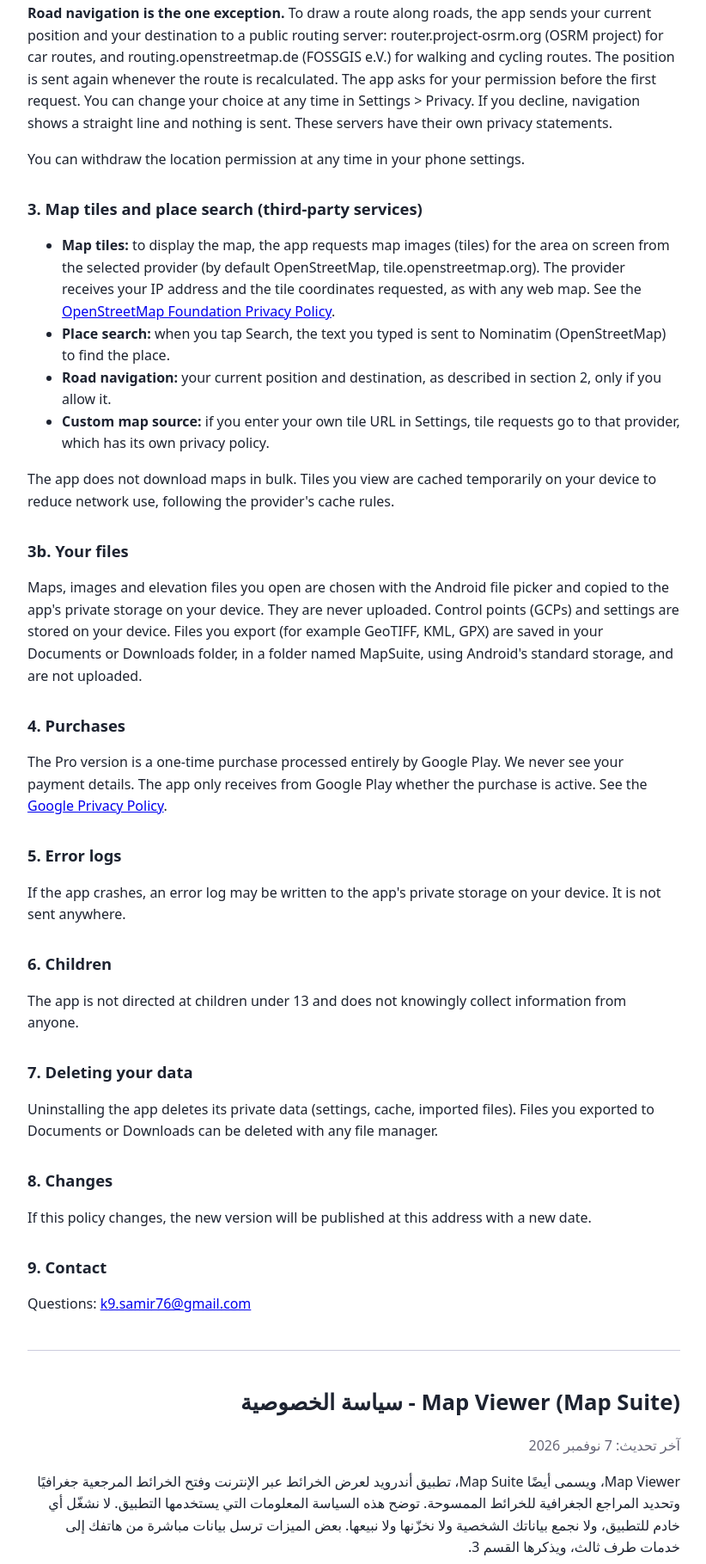
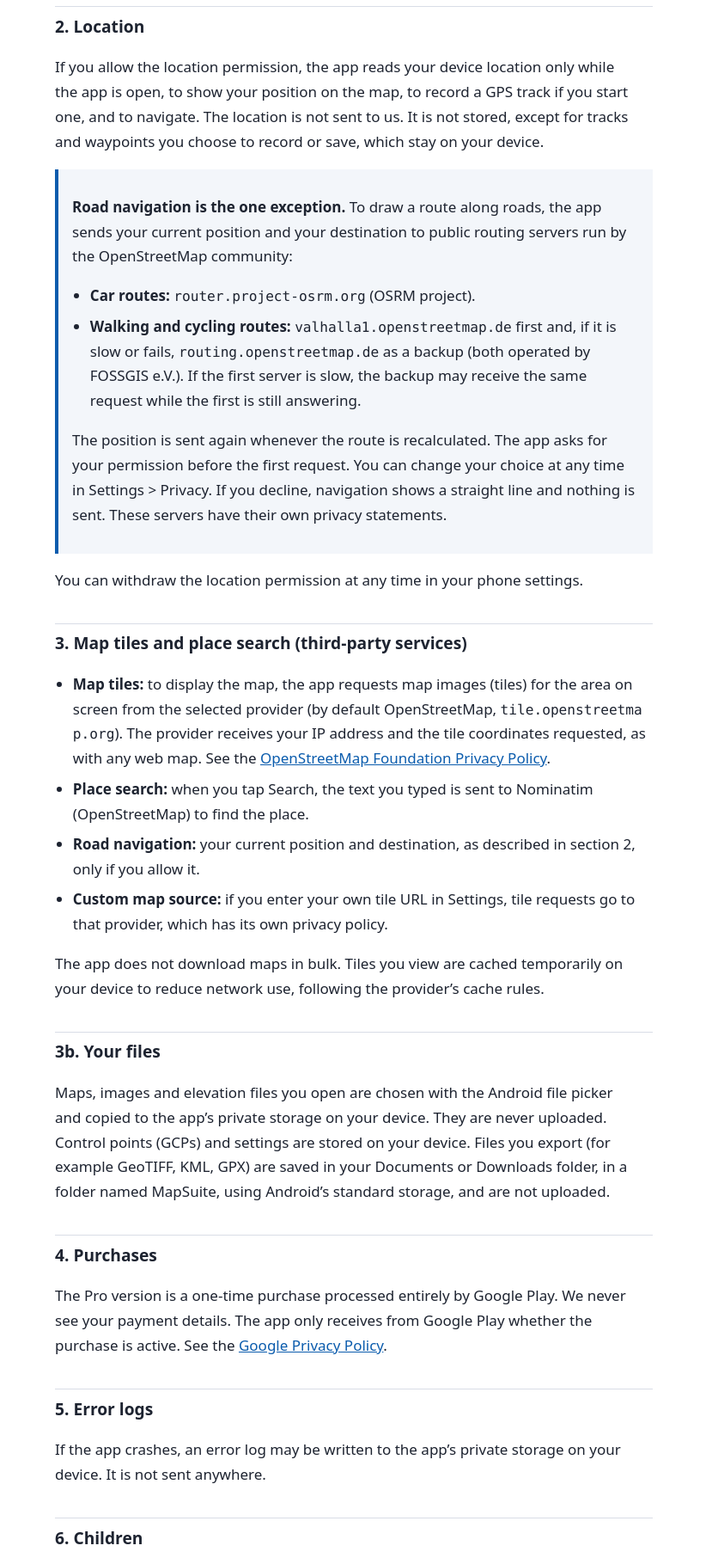
Before and after one commit to samirke2/Privacy-Policy, a plain HTML site: page index.html in a window 1280 px wide. Shown: the part 581-2400 px from the top of the page at 86% size, without its empty margins (228-1050 px from the left). Drawn offline with Linux system fonts and the light colour scheme.

Commit message:
Add files via upload

```diff
--- a/index.html
+++ b/index.html
@@ -5,46 +5,82 @@
 <meta name="viewport" content="width=device-width, initial-scale=1">
 <title>Map Viewer (Map Suite) - Privacy Policy</title>
 <style>
-  body{font-family:system-ui,-apple-system,"Segoe UI",Roboto,Arial,sans-serif;line-height:1.6;max-width:760px;margin:0 auto;padding:20px;color:#1d2330;background:#fff}
-  h1{font-size:1.6rem} h2{font-size:1.15rem;margin-top:1.6em}
-  hr{margin:2.5em 0;border:0;border-top:1px solid #ccd}
-  .rtl{direction:rtl;text-align:right}
-  .muted{color:#667}
-  @media (prefers-color-scheme:dark){body{background:#12151c;color:#e6e9f0}hr{border-color:#334}.muted{color:#9aa3b5}}
+:root{
+  --bg:#ffffff; --fg:#1d2330; --muted:#586174; --line:#d9dde6; --accent:#0b5cad; --soft:#f3f6fa;
+  color-scheme:light dark;
+}
+@media (prefers-color-scheme: dark){
+  :root{ --bg:#12151c; --fg:#e6e9f0; --muted:#a3abbb; --line:#2c3342; --accent:#7db4f0; --soft:#1a1f29; }
+}
+*{box-sizing:border-box}
+html{scroll-behavior:smooth}
+body{
+  margin:0; background:var(--bg); color:var(--fg);
+  font-family:system-ui,-apple-system,"Segoe UI",Roboto,"Noto Sans","Noto Naskh Arabic",Tahoma,Arial,sans-serif;
+  font-size:1.0625rem; line-height:1.7;
+}
+main{max-width:46rem; margin:0 auto; padding:2rem 1.25rem 4rem}
+h1{font-size:1.75rem; line-height:1.25; margin:0 0 .25rem}
+h2{font-size:1.2rem; margin:2.2rem 0 .5rem; padding-top:.4rem; border-top:1px solid var(--line)}
+p,li{max-width:42rem}
+ul{padding-inline-start:1.3rem}
+li{margin:.4rem 0}
+a{color:var(--accent)}
+a:focus-visible{outline:2px solid var(--accent); outline-offset:2px}
+.meta{color:var(--muted); margin:0 0 1.2rem}
+.note{background:var(--soft); border-inline-start:4px solid var(--accent); padding:.8rem 1rem; margin:1rem 0}
+code{font-family:ui-monospace,Menlo,Consolas,monospace; font-size:.95em; word-break:break-all}
+.lang-switch{margin:0 0 1.5rem}
+section.lang + section.lang{margin-top:4rem; padding-top:2rem; border-top:3px solid var(--line)}
+section[dir="rtl"]{text-align:right}
 </style>
 </head>
 <body>
+<main>
+
+<p class="lang-switch"><a href="#en">English</a> &nbsp;|&nbsp; <a href="#ar">العربية</a></p>
+
+<section class="lang" id="en" lang="en" dir="ltr">
 
 <h1>Map Viewer (Map Suite) - Privacy Policy</h1>
-<p class="muted">Last updated: November 7, 2026</p>
+<p class="meta">Last updated: November 25, 2026<br>Developer: TechVault-DZ</p>
 
-<p>Map Viewer, also called Map Suite ("the app"), is an Android app to view online maps, open georeferenced maps, and georeference scanned map images. This policy explains what information the app uses. We do not run any server for the app, and we do not collect, store or sell your personal data. A few features send data directly from your phone to third-party services; section 3 lists them.</p>
+<p>Map Viewer, also called Map Suite (“the app”), is an Android app to view online maps, open georeferenced maps, and georeference scanned map images. It is published by TechVault-DZ (“we”, “the developer”). This policy explains what information the app uses. We do not run any server for the app, and we do not collect, store or sell your personal data. A few features send data directly from your phone to third-party services; sections 2 and 3 list them.</p>
 
 <h2>1. Information we do not collect</h2>
 <p>The app has no accounts, no advertising, no analytics and no tracking. We (the developer) receive none of your data. The free trial and your Pro status are kept on your device; no device identifier is sent to us.</p>
 
 <h2>2. Location</h2>
 <p>If you allow the location permission, the app reads your device location only while the app is open, to show your position on the map, to record a GPS track if you start one, and to navigate. The location is not sent to us. It is not stored, except for tracks and waypoints you choose to record or save, which stay on your device.</p>
-<p><b>Road navigation is the one exception.</b> To draw a route along roads, the app sends your current position and your destination to a public routing server: router.project-osrm.org (OSRM project) for car routes, and routing.openstreetmap.de (FOSSGIS e.V.) for walking and cycling routes. The position is sent again whenever the route is recalculated. The app asks for your permission before the first request. You can change your choice at any time in Settings &gt; Privacy. If you decline, navigation shows a straight line and nothing is sent. These servers have their own privacy statements.</p>
+
+<div class="note">
+<p><strong>Road navigation is the one exception.</strong> To draw a route along roads, the app sends your current position and your destination to public routing servers run by the OpenStreetMap community:</p>
+<ul>
+<li><strong>Car routes:</strong> <code>router.project-osrm.org</code> (OSRM project).</li>
+<li><strong>Walking and cycling routes:</strong> <code>valhalla1.openstreetmap.de</code> first and, if it is slow or fails, <code>routing.openstreetmap.de</code> as a backup (both operated by FOSSGIS e.V.). If the first server is slow, the backup may receive the same request while the first is still answering.</li>
+</ul>
+<p>The position is sent again whenever the route is recalculated. The app asks for your permission before the first request. You can change your choice at any time in Settings &gt; Privacy. If you decline, navigation shows a straight line and nothing is sent. These servers have their own privacy statements.</p>
+</div>
+
 <p>You can withdraw the location permission at any time in your phone settings.</p>
 
 <h2>3. Map tiles and place search (third-party services)</h2>
 <ul>
-  <li><b>Map tiles:</b> to display the map, the app requests map images (tiles) for the area on screen from the selected provider (by default OpenStreetMap, tile.openstreetmap.org). The provider receives your IP address and the tile coordinates requested, as with any web map. See the <a href="https://osmfoundation.org/wiki/Privacy_Policy">OpenStreetMap Foundation Privacy Policy</a>.</li>
-  <li><b>Place search:</b> when you tap Search, the text you typed is sent to Nominatim (OpenStreetMap) to find the place.</li>
-  <li><b>Road navigation:</b> your current position and destination, as described in section 2, only if you allow it.</li>
-  <li><b>Custom map source:</b> if you enter your own tile URL in Settings, tile requests go to that provider, which has its own privacy policy.</li>
+<li><strong>Map tiles:</strong> to display the map, the app requests map images (tiles) for the area on screen from the selected provider (by default OpenStreetMap, <code>tile.openstreetmap.org</code>). The provider receives your IP address and the tile coordinates requested, as with any web map. See the <a href="https://osmfoundation.org/wiki/Privacy_Policy">OpenStreetMap Foundation Privacy Policy</a>.</li>
+<li><strong>Place search:</strong> when you tap Search, the text you typed is sent to Nominatim (OpenStreetMap) to find the place.</li>
+<li><strong>Road navigation:</strong> your current position and destination, as described in section 2, only if you allow it.</li>
+<li><strong>Custom map source:</strong> if you enter your own tile URL in Settings, tile requests go to that provider, which has its own privacy policy.</li>
 </ul>
-<p>The app does not download maps in bulk. Tiles you view are cached temporarily on your device to reduce network use, following the provider's cache rules.</p>
+<p>The app does not download maps in bulk. Tiles you view are cached temporarily on your device to reduce network use, following the provider’s cache rules.</p>
 
 <h2>3b. Your files</h2>
-<p>Maps, images and elevation files you open are chosen with the Android file picker and copied to the app's private storage on your device. They are never uploaded. Control points (GCPs) and settings are stored on your device. Files you export (for example GeoTIFF, KML, GPX) are saved in your Documents or Downloads folder, in a folder named MapSuite, using Android's standard storage, and are not uploaded.</p>
+<p>Maps, images and elevation files you open are chosen with the Android file picker and copied to the app’s private storage on your device. They are never uploaded. Control points (GCPs) and settings are stored on your device. Files you export (for example GeoTIFF, KML, GPX) are saved in your Documents or Downloads folder, in a folder named MapSuite, using Android’s standard storage, and are not uploaded.</p>
 
 <h2>4. Purchases</h2>
 <p>The Pro version is a one-time purchase processed entirely by Google Play. We never see your payment details. The app only receives from Google Play whether the purchase is active. See the <a href="https://policies.google.com/privacy">Google Privacy Policy</a>.</p>
 
 <h2>5. Error logs</h2>
-<p>If the app crashes, an error log may be written to the app's private storage on your device. It is not sent anywhere.</p>
+<p>If the app crashes, an error log may be written to the app’s private storage on your device. It is not sent anywhere.</p>
 
 <h2>6. Children</h2>
 <p>The app is not directed at children under 13 and does not knowingly collect information from anyone.</p>
@@ -56,30 +92,40 @@
 <p>If this policy changes, the new version will be published at this address with a new date.</p>
 
 <h2>9. Contact</h2>
-<p>Questions: <a href="mailto:k9.samir76@gmail.com">k9.samir76@gmail.com</a></p>
+<p>Developer: TechVault-DZ<br>Questions: <a href="mailto:k9.samir76@gmail.com">k9.samir76@gmail.com</a></p>
 
-<hr>
+</section>
 
-<div class="rtl" lang="ar" dir="rtl">
+<section class="lang" id="ar" lang="ar" dir="rtl">
+
 <h1>Map Viewer (Map Suite) - سياسة الخصوصية</h1>
-<p class="muted">آخر تحديث: 7 نوفمبر 2026</p>
+<p class="meta">آخر تحديث: 25 نوفمبر 2026<br>المطوّر: TechVault-DZ</p>
 
-<p>Map Viewer، ويسمى أيضًا Map Suite، تطبيق أندرويد لعرض الخرائط عبر الإنترنت وفتح الخرائط المرجعية جغرافيًا وتحديد المراجع الجغرافية للخرائط الممسوحة. توضح هذه السياسة المعلومات التي يستخدمها التطبيق. لا نشغّل أي خادم للتطبيق، ولا نجمع بياناتك الشخصية ولا نخزّنها ولا نبيعها. بعض الميزات ترسل بيانات مباشرة من هاتفك إلى خدمات طرف ثالث، ويذكرها القسم 3.</p>
+<p>Map Viewer، ويسمى أيضًا Map Suite («التطبيق»)، تطبيق أندرويد لعرض الخرائط عبر الإنترنت وفتح الخرائط المرجعية جغرافيًا وتحديد المراجع الجغرافية للخرائط الممسوحة. ينشره المطوّر TechVault-DZ («نحن»). توضح هذه السياسة المعلومات التي يستخدمها التطبيق. لا نشغّل أي خادم للتطبيق، ولا نجمع بياناتك الشخصية ولا نخزّنها ولا نبيعها. بعض الميزات ترسل بيانات مباشرة من هاتفك إلى خدمات طرف ثالث، وتذكرها الأقسام 2 و3.</p>
 
 <h2>1. ما لا نجمعه</h2>
 <p>لا توجد حسابات ولا إعلانات ولا أدوات تحليل ولا تتبّع. المطوّر لا يستلم أي بيانات منك. تُحفظ الفترة التجريبية المجانية وحالة Pro على جهازك، ولا يُرسل إلينا أي معرّف للجهاز.</p>
 
 <h2>2. الموقع</h2>
 <p>عند موافقتك على إذن الموقع، يقرأ التطبيق موقع جهازك أثناء فتح التطبيق فقط، لعرض مكانك على الخريطة ولتسجيل مسار GPS إن بدأته وللتنقل. لا يُرسل الموقع إلينا، ولا يُخزَّن إلا المسارات ونقاط الاهتمام التي تختار تسجيلها أو حفظها، وتبقى على جهازك.</p>
-<p><b>التنقل على الطرق هو الاستثناء الوحيد.</b> لرسم مسار على الطرق يرسل التطبيق موقعك الحالي ووجهتك إلى خادم توجيه عام: router.project-osrm.org (مشروع OSRM) لمسارات السيارة، وrouting.openstreetmap.de (FOSSGIS e.V.) لمسارات المشي والدراجة. يُرسل الموقع مرة أخرى كلما أُعيد حساب المسار. يطلب التطبيق موافقتك قبل أول طلب، ويمكنك تغيير اختيارك في أي وقت من الإعدادات &gt; الخصوصية. إن رفضت يعرض التنقل خطًا مستقيمًا ولا يُرسل شيء. لهذه الخوادم بيانات خصوصية خاصة بها.</p>
+
+<div class="note">
+<p><strong>التنقل على الطرق هو الاستثناء الوحيد.</strong> لرسم مسار على الطرق يرسل التطبيق موقعك الحالي ووجهتك إلى خوادم توجيه عامة يشغّلها مجتمع OpenStreetMap:</p>
+<ul>
+<li><strong>مسارات السيارة:</strong> <code>router.project-osrm.org</code> (مشروع OSRM).</li>
+<li><strong>مسارات المشي والدراجة:</strong> <code>valhalla1.openstreetmap.de</code> أولًا، وإن كان بطيئًا أو فشل يُستخدم <code>routing.openstreetmap.de</code> كخادم احتياطي (كلاهما تشغّله FOSSGIS e.V.). إذا تأخر الخادم الأول، قد يستلم الخادم الاحتياطي الطلب نفسه بينما لا يزال الأول يعالجه.</li>
+</ul>
+<p>يُرسل الموقع مرة أخرى كلما أُعيد حساب المسار. يطلب التطبيق موافقتك قبل أول طلب، ويمكنك تغيير اختيارك في أي وقت من الإعدادات &gt; الخصوصية. إن رفضت يعرض التنقل خطًا مستقيمًا ولا يُرسل شيء. لهذه الخوادم بيانات خصوصية خاصة بها.</p>
+</div>
+
 <p>يمكنك سحب إذن الموقع في أي وقت من إعدادات الهاتف.</p>
 
 <h2>3. بلاطات الخرائط والبحث عن الأماكن (خدمات طرف ثالث)</h2>
 <ul>
-  <li><b>بلاطات الخريطة:</b> لعرض الخريطة يطلب التطبيق صور الخريطة للمنطقة الظاهرة من المزوّد المختار (افتراضيًا OpenStreetMap). يستلم المزوّد عنوان IP الخاص بك وإحداثيات البلاطات المطلوبة، كما في أي خريطة على الويب. راجع <a href="https://osmfoundation.org/wiki/Privacy_Policy">سياسة خصوصية OpenStreetMap Foundation</a>.</li>
-  <li><b>البحث عن مكان:</b> عند الضغط على بحث يُرسل النص الذي كتبته إلى Nominatim (OpenStreetMap).</li>
-  <li><b>التنقل على الطرق:</b> موقعك الحالي ووجهتك كما في القسم 2، وفقط إن سمحت بذلك.</li>
-  <li><b>مصدر خريطة مخصص:</b> إذا أدخلت رابط بلاطات خاصًا بك في الإعدادات، تذهب الطلبات إلى ذلك المزوّد وله سياسته الخاصة.</li>
+<li><strong>بلاطات الخريطة:</strong> لعرض الخريطة يطلب التطبيق صور الخريطة للمنطقة الظاهرة من المزوّد المختار (افتراضيًا OpenStreetMap، <code>tile.openstreetmap.org</code>). يستلم المزوّد عنوان IP الخاص بك وإحداثيات البلاطات المطلوبة، كما في أي خريطة على الويب. راجع <a href="https://osmfoundation.org/wiki/Privacy_Policy">سياسة خصوصية OpenStreetMap Foundation</a>.</li>
+<li><strong>البحث عن مكان:</strong> عند الضغط على بحث يُرسل النص الذي كتبته إلى Nominatim (OpenStreetMap).</li>
+<li><strong>التنقل على الطرق:</strong> موقعك الحالي ووجهتك كما في القسم 2، وفقط إن سمحت بذلك.</li>
+<li><strong>مصدر خريطة مخصص:</strong> إذا أدخلت رابط بلاطات خاصًا بك في الإعدادات، تذهب الطلبات إلى ذلك المزوّد وله سياسته الخاصة.</li>
 </ul>
 <p>لا يحمّل التطبيق الخرائط بالجملة. تُخزَّن البلاطات التي تعرضها مؤقتًا على جهازك لتقليل استهلاك الشبكة، وفق قواعد التخزين المؤقت لدى المزوّد.</p>
 
@@ -102,8 +148,10 @@
 <p>عند تغيير هذه السياسة تُنشر النسخة الجديدة في هذا العنوان بتاريخ جديد.</p>
 
 <h2>9. التواصل</h2>
-<p>للاستفسار: <a href="mailto:k9.samir76@gmail.com">k9.samir76@gmail.com</a></p>
-</div>
+<p>المطوّر: TechVault-DZ<br>للاستفسار: <a href="mailto:k9.samir76@gmail.com">k9.samir76@gmail.com</a></p>
 
+</section>
+
+</main>
 </body>
 </html>
```
